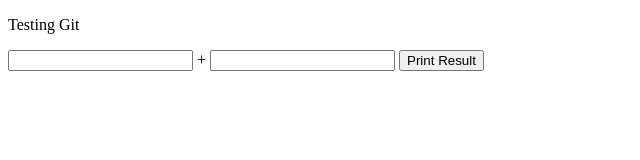
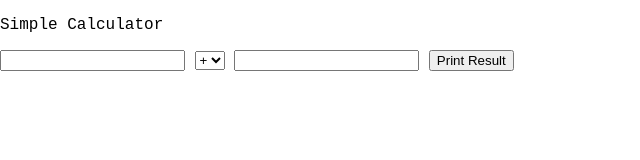
Before and after one commit to twinz01/test-git-squash, a plain HTML site: page index.html in a window 1280 px wide. Shown: the whole page, without its empty margins (0-640 px from the left). Drawn offline with Linux system fonts and the light colour scheme.

Commit message:
Adding a calculator feature

```diff
--- a/index.html
+++ b/index.html
@@ -5,17 +5,23 @@
     <meta http-equiv="X-UA-Compatible" content="IE=edge" />
     <meta name="viewport" content="width=device-width, initial-scale=1.0" />
     <title>Test</title>
+    <link rel="stylesheet" href="style.css" />
   </head>
   <body>
-    <p>Testing Git</p>
+    <p>Simple Calculator</p>
 
     <input type="number" id="input1" />
-    <span>+</span>
-    <input type="numbers" id="input2" />
+    <select name="" id="operator">
+      <option value="+">+</option>
+      <option value="-">−</option>
+      <option value="*">×</option>
+      <option value="/">÷</option>
+    </select>
+    <input type="number" id="input2" />
 
     <button
       type="button"
-      onclick="addition(Number(document.getElementById('input1').value), Number(document.getElementById('input2').value))"
+      onclick="calculate(Number(document.getElementById('input1').value), document.getElementById('operator').value, Number(document.getElementById('input2').value))"
     >
       Print Result
     </button>
```
